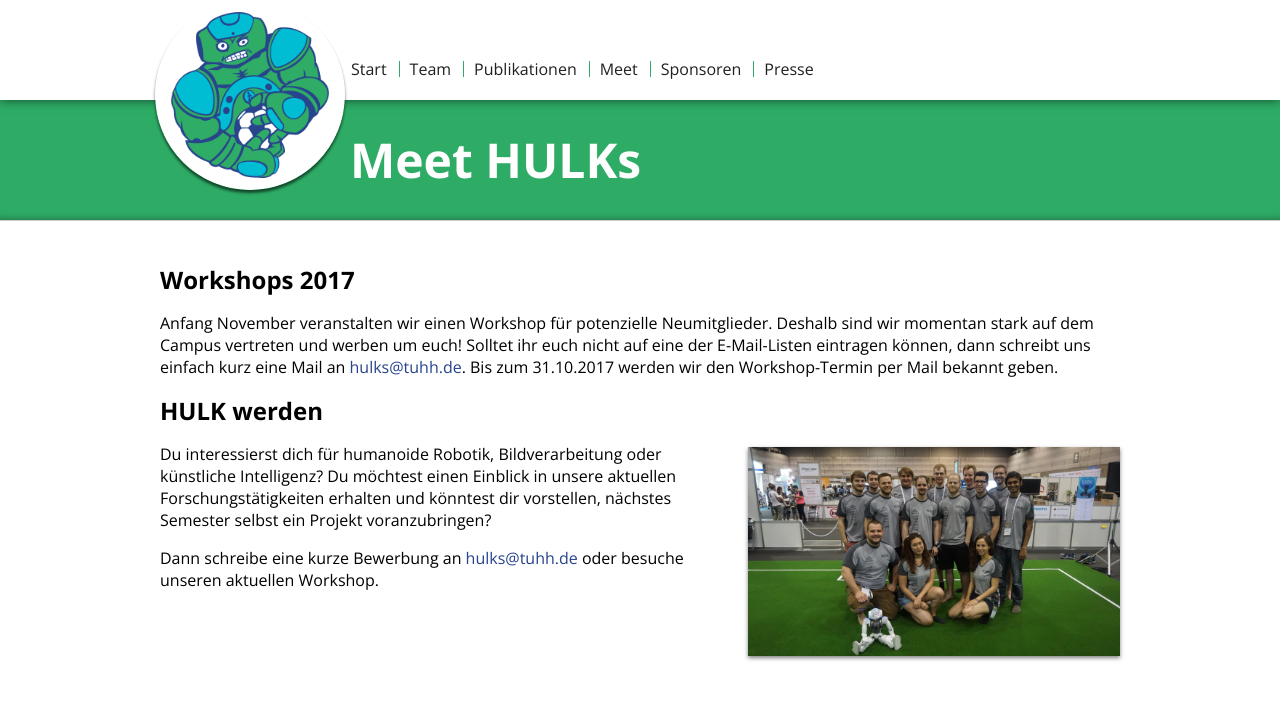
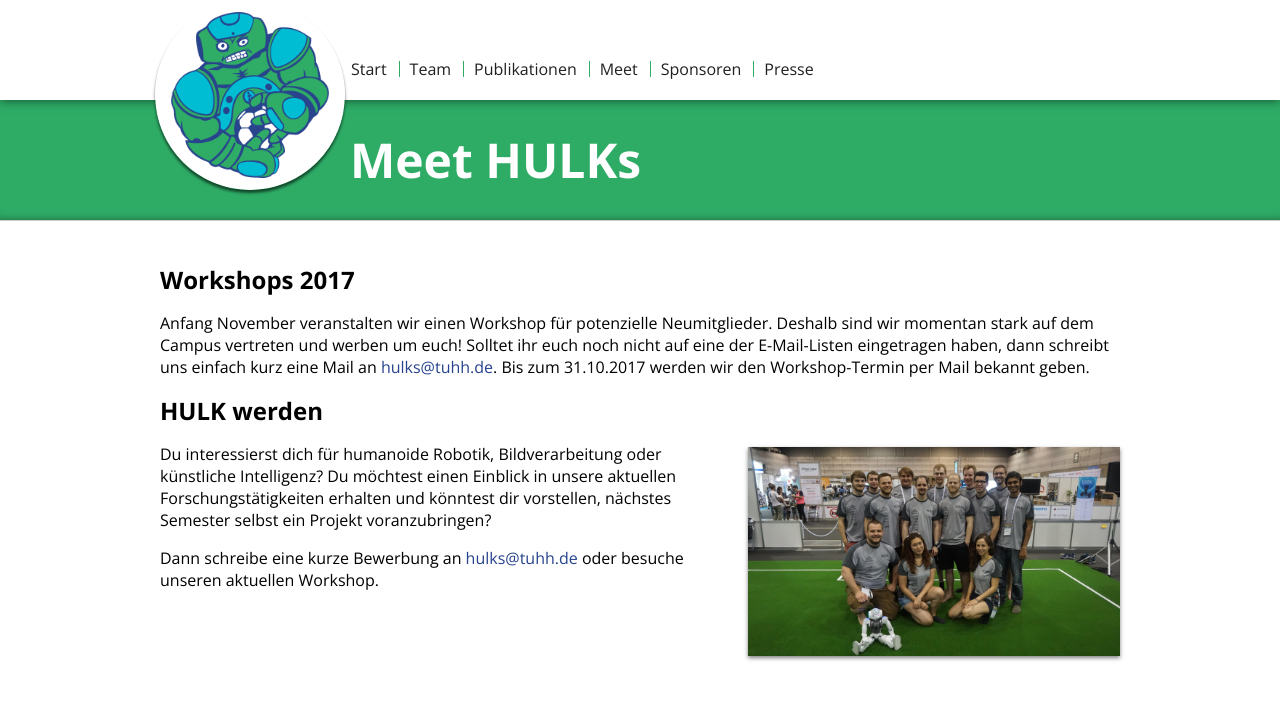
Before and after one commit to HULKs/hulks.github.io, a Jekyll site: the page built from meet/index.html, in a window 1280 px wide and 1279 px high. Shown: the top 706 px of the window. Built offline with Jekyll 4.4.1, drawn with Linux system fonts in a browser that asks for light colours; grey boxes are pictures that could not be loaded.

Commit message:
fix grammar

```diff
--- a/meet/index.html
+++ b/meet/index.html
@@ -14,7 +14,7 @@ title: Meet HULKs
       <h2 style="margin-bottom:0px;">Workshops 2017</h2>
       <div>
     <div class="col-2-4">
-      <p>Anfang November veranstalten wir einen Workshop für potenzielle Neumitglieder. Deshalb sind wir momentan stark auf dem Campus vertreten und werben um euch! Solltet ihr euch nicht auf eine der E-Mail-Listen eintragen können, dann schreibt uns einfach kurz eine Mail an <a href="mailto:hulks@tuhh.de">hulks@tuhh.de</a>. Bis zum 31.10.2017 werden wir den Workshop-Termin per Mail bekannt geben.</p>
+      <p>Anfang November veranstalten wir einen Workshop für potenzielle Neumitglieder. Deshalb sind wir momentan stark auf dem Campus vertreten und werben um euch! Solltet ihr euch noch nicht auf eine der E-Mail-Listen eingetragen haben, dann schreibt uns einfach kurz eine Mail an <a href="mailto:hulks@tuhh.de">hulks@tuhh.de</a>. Bis zum 31.10.2017 werden wir den Workshop-Termin per Mail bekannt geben.</p>
       <h2 style="margin-bottom:0px;">HULK werden</h2>
       <div>
     <div class="col-6-10">
```
